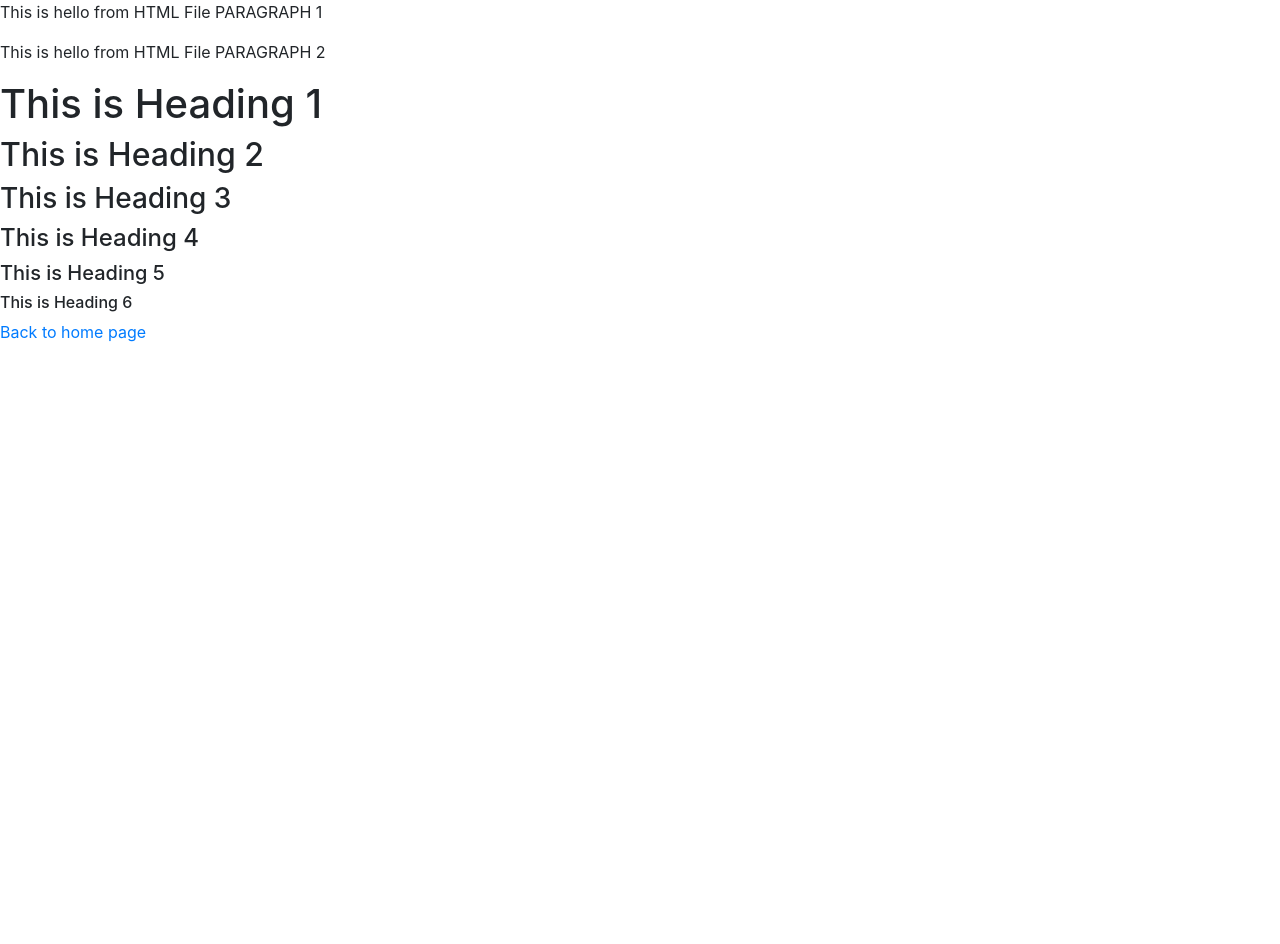
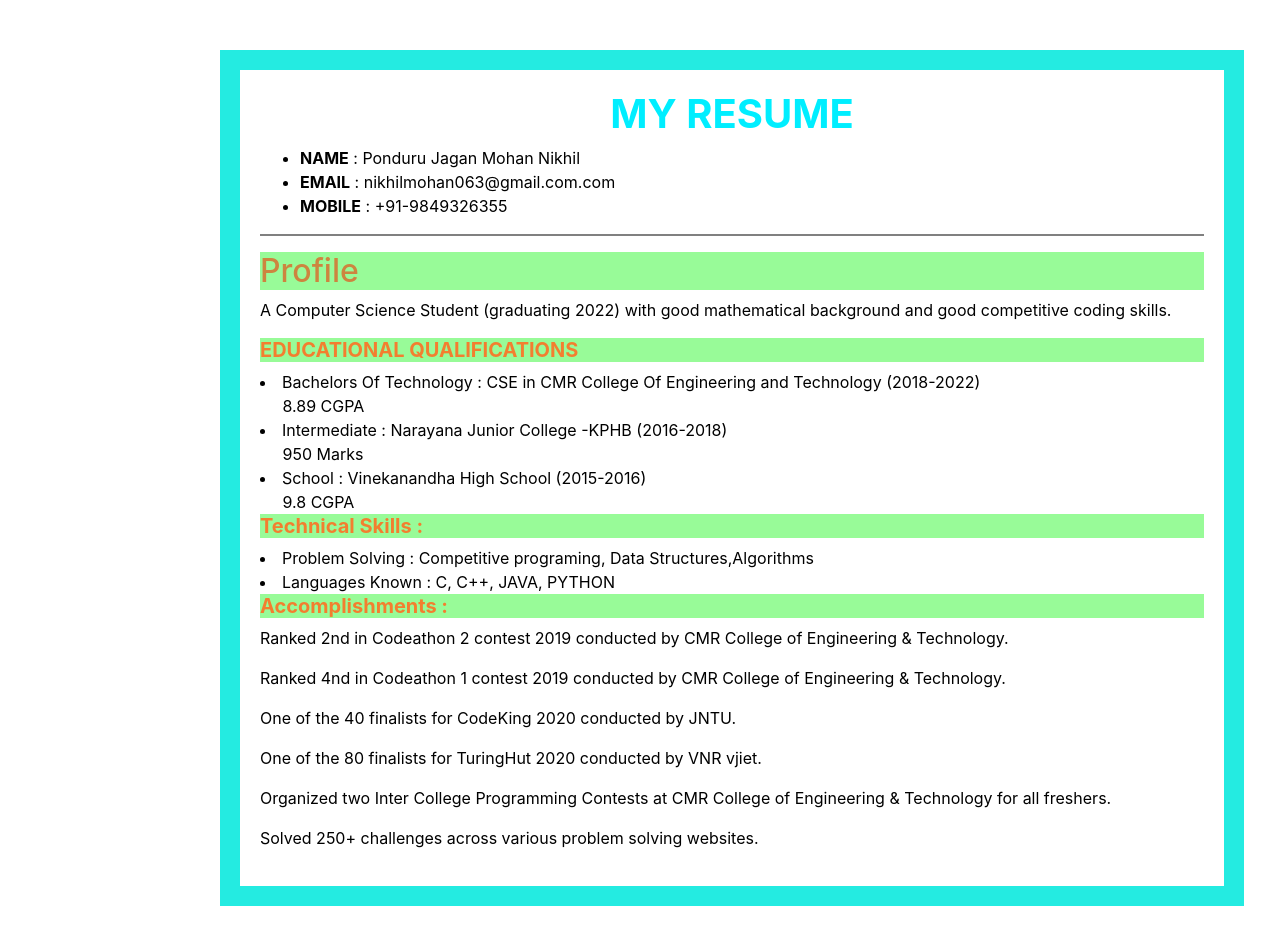
Before and after one commit to NIKHILMOHAN063/Nikhil_Resume, a website: page frontend/html/texttags.html in a window 1280 px wide. Before the commit the page ends 800 px from the top, so only its background shows below. Drawn offline with nearby package versions, Linux system fonts and the light colour scheme; files whose address does not match are found by name.

Commit message:
added pages

```diff
--- a/frontend/css/index.css
+++ b/frontend/css/index.css
@@ -0,0 +1,9 @@
+body{
+	border: 20px solid #24ebe1;
+
+
+    width: 80%;
+    padding: 20px;
+    margin:   20px auto;
+
+}
--- a/frontend/html/texttags.html
+++ b/frontend/html/texttags.html
@@ -4,23 +4,51 @@
         <link rel="stylesheet" href="https://cdnjs.cloudflare.com/ajax/libs/twitter-bootstrap/4.5.0/css/bootstrap.min.css" />
         <link rel="stylesheet" href="/css/index.css" />
     </head>
-    <body>
-        <p id="para1">
-            This is hello from HTML File PARAGRAPH 1
-        </p>
-        <p id="para2">
-            This is hello from HTML File PARAGRAPH 2
-        </p>
+    <body style ="border-style:solid;color: rgb(0, 0, 0);margin-left: 220px;margin-right: 220px;margin-top: 50px;margin-bottom: 50px;style ="border-style:solid;color: black;margin-left: 220px;margin-right: 220px;margin-top: 50px;margin-bottom: 50px;>
 
-        <h1>This is Heading 1</h1>
-        <h2>This is Heading 2</h2>
-        <h3>This is Heading 3</h3>
-        <h4>This is Heading 4</h4>
-        <h5>This is Heading 5</h5>
-        <h6>This is Heading 6</h6>
+        <h1 style="color:rgb(0, 238, 255);text-align: center;"><b>MY RESUME</b></h1>
+        <ul>
+            <li><b>NAME</b>   : Ponduru Jagan Mohan Nikhil</li>
+            <li><b>EMAIL</b>  : nikhilmohan063@gmail.com.com</li>
+            <li><b>MOBILE</b> : +91-9849326355</li>
+        </ul>
 
-        <!-- Link back to home page -->
-        <a href="/">Back to home page</a>
+        <hr style="height:2px;border-width:0;color:grey;background-color:grey">
+
+        <h2 style ="background-color: palegreen;color: peru;">Profile</h2>
+        <p>A Computer Science Student (graduating 2022) with good mathematical background and good competitive coding skills.</p>
+
+        <h5 style ="background-color: palegreen;color: rgb(243, 126, 47);"><b>EDUCATIONAL QUALIFICATIONS</b></h5>
+        <l>
+            <li>Bachelors Of Technology : CSE in CMR College Of Engineering and Technology (2018-2022)
+                <br>&nbsp;&nbsp;&nbsp;&nbsp;&nbsp;8.89 CGPA</br>
+            </li>
+            <li>Intermediate            : Narayana Junior College -KPHB (2016-2018)
+                 <br>&nbsp;&nbsp;&nbsp;&nbsp;&nbsp;950 Marks</br>
+            </li>
+            <li>School                  : Vinekanandha High School (2015-2016)
+                <br>&nbsp;&nbsp;&nbsp;&nbsp;&nbsp;9.8 CGPA</br>
+            </li>
+
+        </l>
+
+        <h5 style ="background-color: palegreen;color: rgb(243, 126, 47);"><b>Technical Skills :</b></h5>
+        <l><li>Problem Solving : Competitive programing, Data Structures,Algorithms</li>
+           <li>Languages Known : C, C++, JAVA, PYTHON</li>
+        </l>
+
+        <h5 style ="background-color: palegreen;color: rgb(243, 126, 47);"><b>Accomplishments :</b></h5>
+        <p>Ranked 2nd in Codeathon 2 contest 2019 conducted by CMR College of
+           Engineering & Technology.</p>
+        <p>Ranked 4nd in Codeathon 1 contest 2019 conducted by CMR College of
+           Engineering & Technology.</p>
+        <p>One of the  40 finalists for CodeKing 2020 conducted by JNTU.</p>
+        <p>One of the  80 finalists for TuringHut 2020 conducted by VNR vjiet.</p>
+        <p>Organized two Inter College Programming Contests at CMR College of
+           Engineering & Technology for all freshers.</p>
+         <p>Solved 250+ challenges across various problem solving websites.</p>
+
+
 
         <script src="https://cdnjs.cloudflare.com/ajax/libs/jquery/3.5.1/jquery.min.js"></script>
         <script src="https://cdnjs.cloudflare.com/ajax/libs/twitter-bootstrap/4.5.0/js/bootstrap.min.js"></script>
--- a/server.js
+++ b/server.js
@@ -8,12 +8,12 @@ var app = express();
 // 3.  Define Functiosn to run when someone accesses our site
 app.get('/', function(req, res)
 {
-    res.sendFile(__dirname + '\frontend\html\index.html');
+    res.sendFile(__dirname + '/frontend/html/index.html');
 })
 
 app.get('/resume', function(req, res)
 {
-    res.sendFile(__dirname + '\frontend\html\index.html');
+    res.sendFile(__dirname + '/frontend/html/texttags.html');
 })
 
 // 4. Run Application on a port ==> 65xxx (65K ports) Mostly we use beyone 3000
```
Also changed, not shown: frontend/html/index.html (+15 -24 lines).
